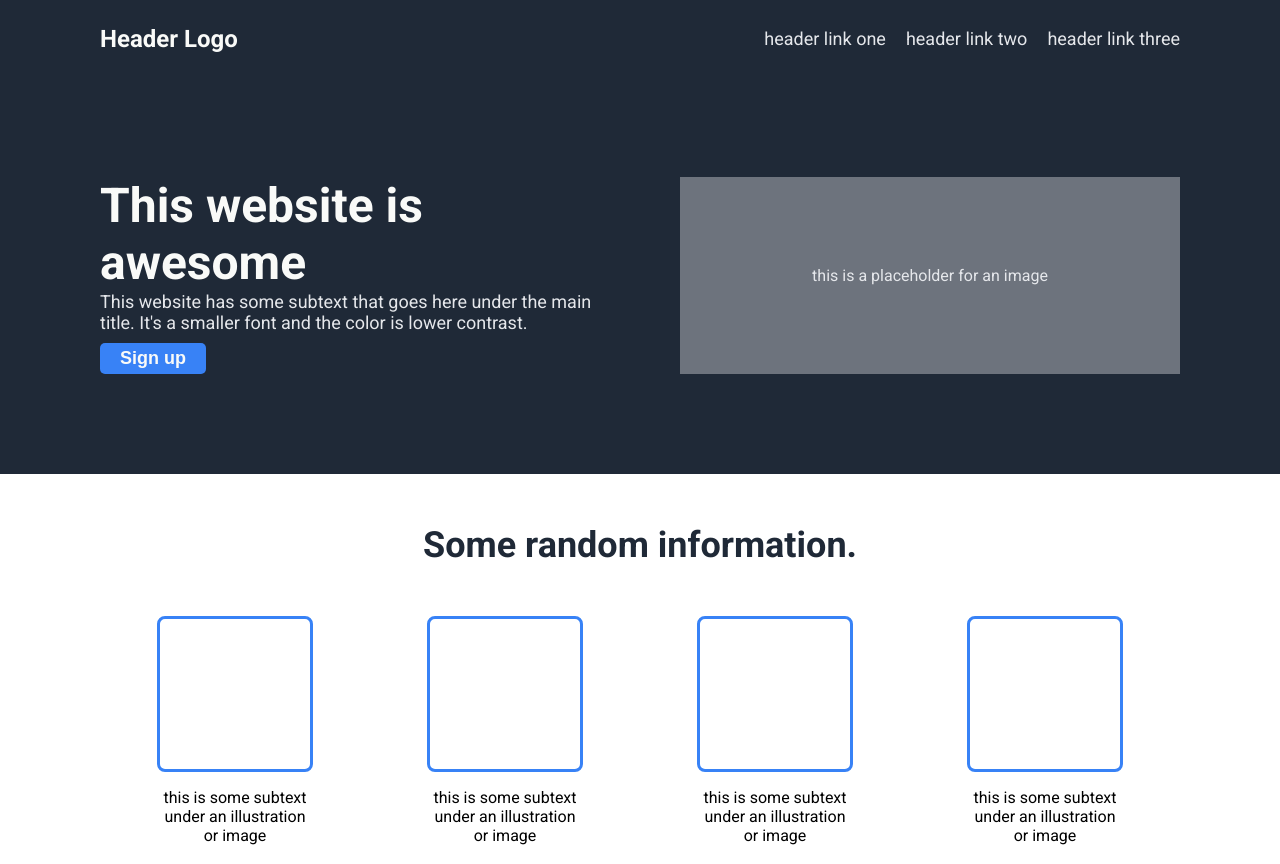
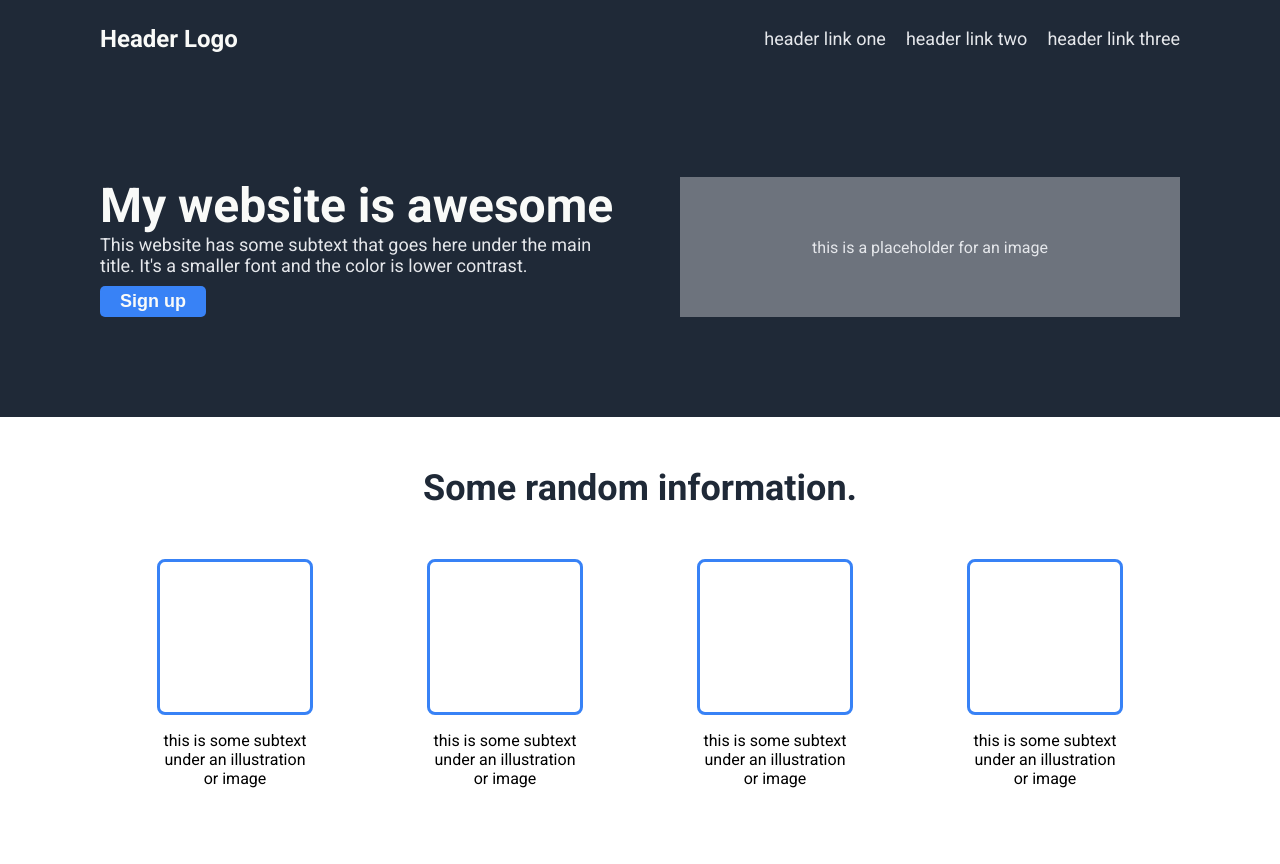
Before and after one commit to Sboursen/TOP-Landingpage, a plain HTML site: page index.html in a window 1280 px wide. Shown: the top 864 px of the page. Drawn offline with Linux system fonts and the light colour scheme.

Commit message:
Modify main title and save a screenshot to ressources

```diff
--- a/index.html
+++ b/index.html
@@ -22,7 +22,7 @@
 		</div>
 		<div class="hero-main">
 			<div class="hero-main-left">
-				<div class="hero-main-text">This website is awesome</div>
+				<div class="hero-main-text">My website is awesome</div>
 				<div class="hero-secondary-text">
 					This website has some subtext that goes here under the main
 					title. It's a smaller font and the color is lower contrast.
--- a/style.css
+++ b/style.css
@@ -12,7 +12,7 @@
 body {
 	width: 100vw;
 	font-family: "Roboto", Times, serif;
-	background-color: orange;
+	background-color: var(--hero-quote-bg-color);
 	display: flex;
 	flex-direction: column;
 	margin: 0;
```
Also changed, not shown: ressources/Screenshot1.png (added).
